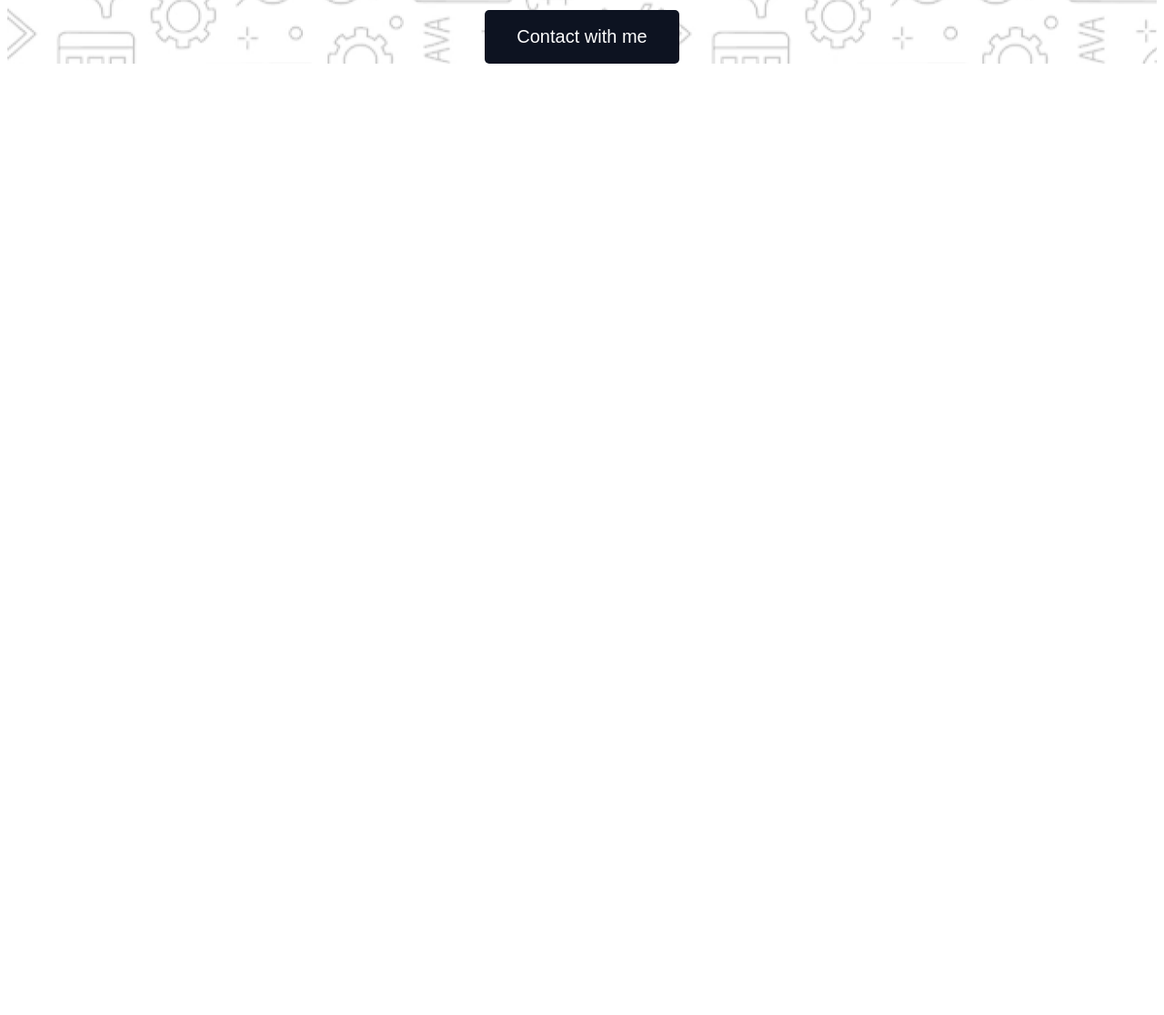
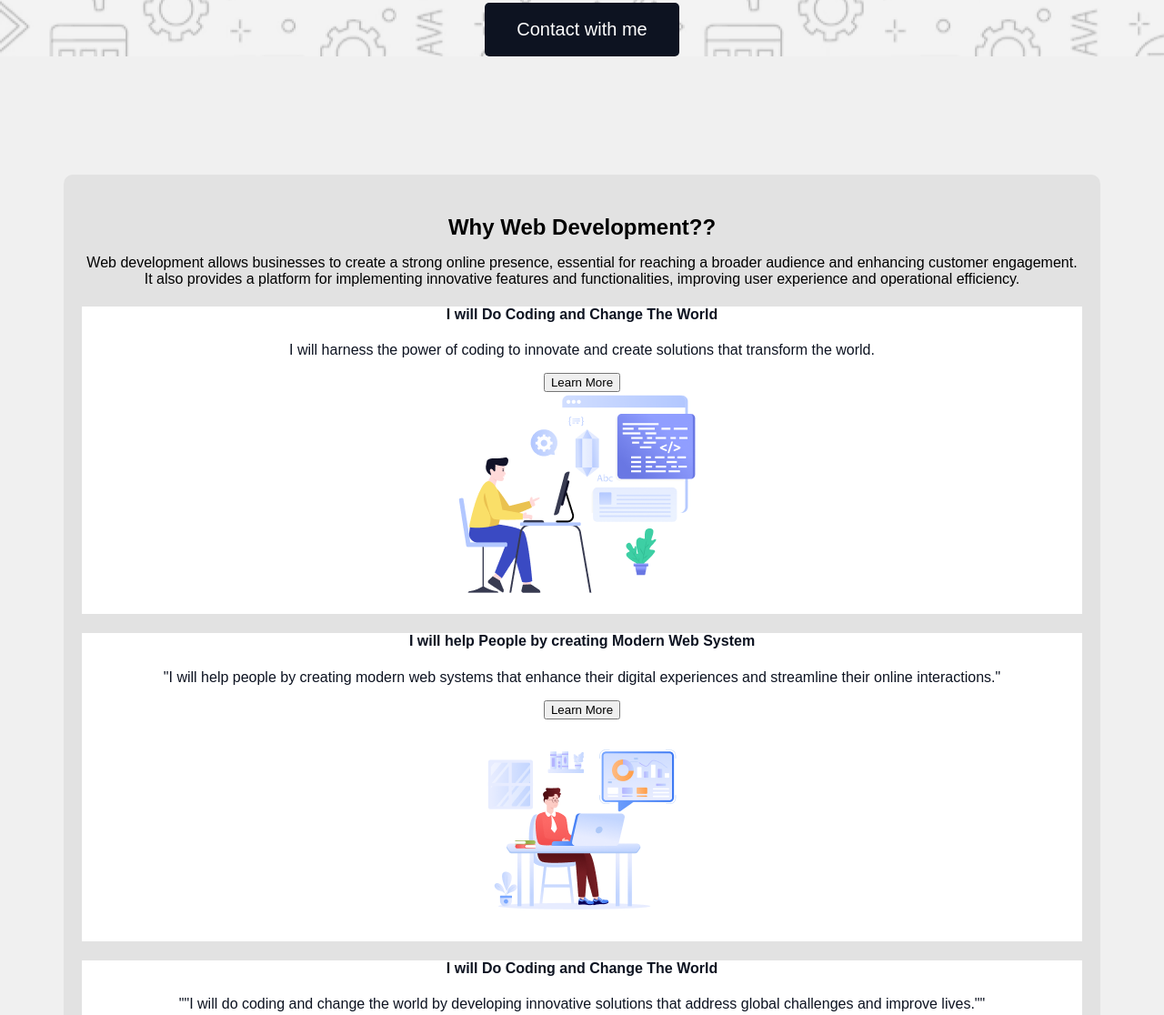
Before and after one commit to farahulfat797/first-assignment, a plain HTML site: page index.html in a window 1280 px wide. Shown: the part 408-1524 px from the top of the page at 91% size. Before the commit the page ends 800 px from the top, so only its background shows below. Drawn offline with Linux system fonts and the light colour scheme; a web font is replaced by a local one.

Commit message:
added three section

```diff
--- a/index.html
+++ b/index.html
@@ -20,13 +20,36 @@
             <img class="banner-profile-pic" src="assets/Group.png" alt="">
             <h2 class="banner-title">"In the near future, I hope to become a Developer."</h2>
             <p class="banner-description">I am trying to learn how to code however full-time job made it difficult for me to learn. I have made a lot of mistakes but trying not to give up.</p>
-            <div>
-                <button class="btn-primary">Contact with me</button>
-            </div>
+            <button class="btn-primary">Contact with me</button>
+
 
         </div>
     </header>
     <main>
+        <section class="about secondary-bg">
+            <h3 class="section-titlee">Why Web Development??</h3>
+            <p class="section-descriptionn">Web development allows businesses to create a strong online presence, essential for reaching a broader audience and enhancing customer engagement. It also provides a platform for implementing innovative features and functionalities, improving user experience and operational efficiency.</p>
+         <div class="banner-section">
+            <h4 class="headerr">I will Do Coding and Change The World</h4>
+            <p class="para">I will harness the power of coding to innovate and create solutions that transform the world.</p>
+            <button class="button">Learn More</button>
+            <div class="image"><img src="assets/Layer_1.png" alt=""></div>
+         </div>
+         <div class="banner-section">
+            <h4 class="headerr">I will help People by creating Modern Web System</h4>
+            <p class="para">"I will help people by creating modern web systems that enhance their digital experiences and streamline their online interactions."</p>
+            <button class="button">Learn More</button>
+            <div class="image"><img src="assets/Group 3.png" alt=""></div>
+         </div>
+         <div class="banner-section">
+            <h4 class="headerr">I will Do Coding and Change The World</h4>
+            <p class="para">""I will do coding and change the world by developing innovative solutions that address global challenges and improve lives.""</p>
+            <button class="button">Learn More</button>
+            <div class="image"><img src="assets/Group 4.png" alt=""></div>
+         </div>
+
+        </section>
+
 
     </main>
     <footer>
--- a/stlyes/fu.css
+++ b/stlyes/fu.css
@@ -23,3 +23,59 @@
     border-radius: 5px;
     border: none;
 }
+.section-title{
+    font-size: 32;
+    font-weight: bolder;
+    font-style: italic;
+    color: black;
+}
+.section-description{
+    font-size: 16px;
+    color: #0D1321;
+}
+.secondary-bg{
+    background-color: #E7ECFF;
+
+}
+.about{
+    border-radius: 10px;
+    padding: 130px 150px;
+    text-align: center;
+    margin-top: 130px;
+
+}
+main{
+    max-width: 1140px;
+    margin: 0 auto;
+}
+body {
+    font-family: Arial, sans-serif;
+    margin: 0;
+    padding: 0;
+    background-color: #f0f0f0;
+}
+
+.secondary-bg {
+    background-color: #e2e2e2;
+    padding: 20px;
+}
+
+.section-titlee {
+    font-size: 24px;
+    margin-bottom: 10px;
+}
+
+.section-descriptionn {
+    font-size: 16px;
+    margin-bottom: 20px;
+}
+
+.banner-section {
+    background-color: #FFFFFF
+}
+.headerr{
+    color: #0D1321;
+}
+.para{
+    color: #0D1321;
+}
```
